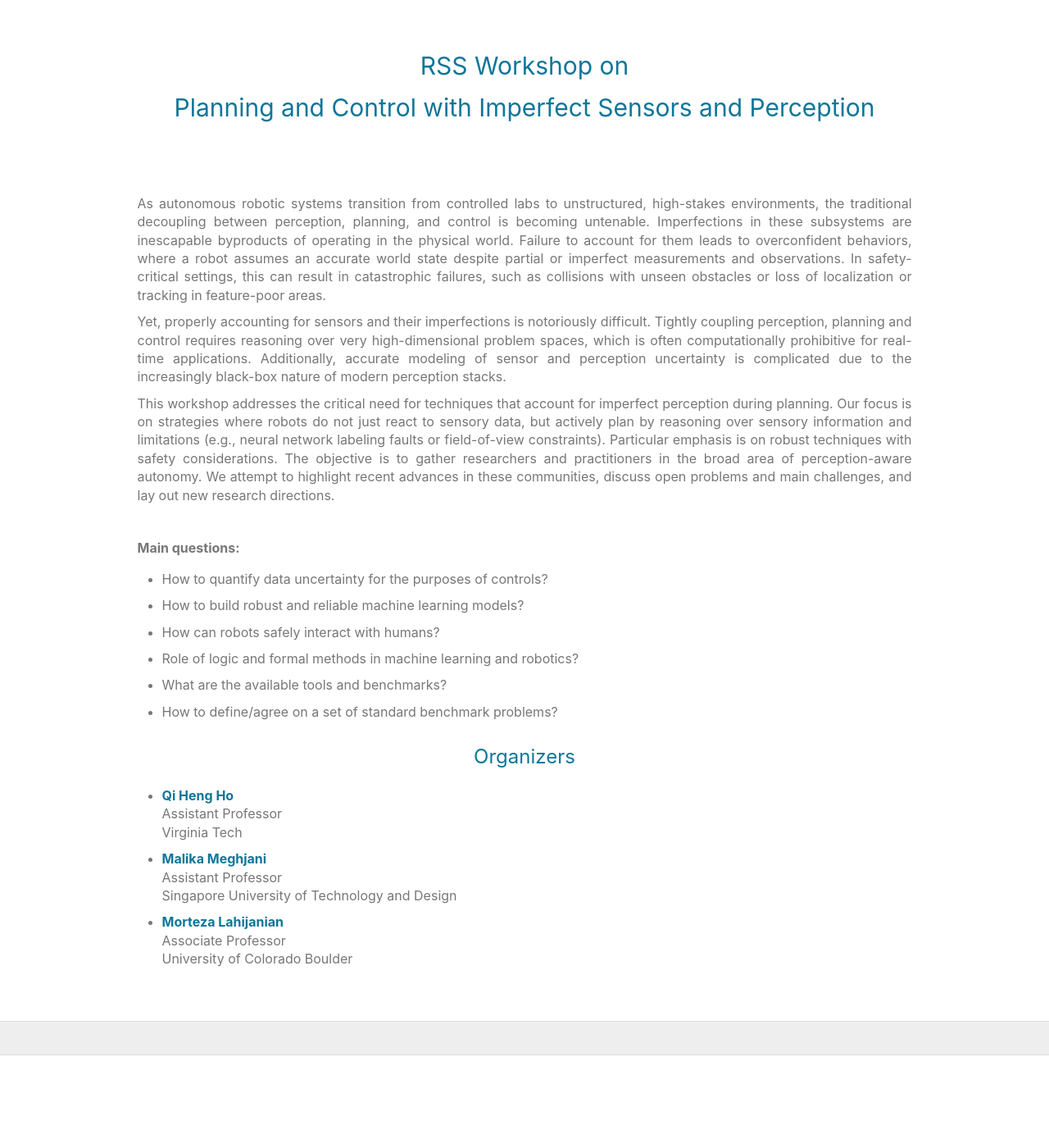
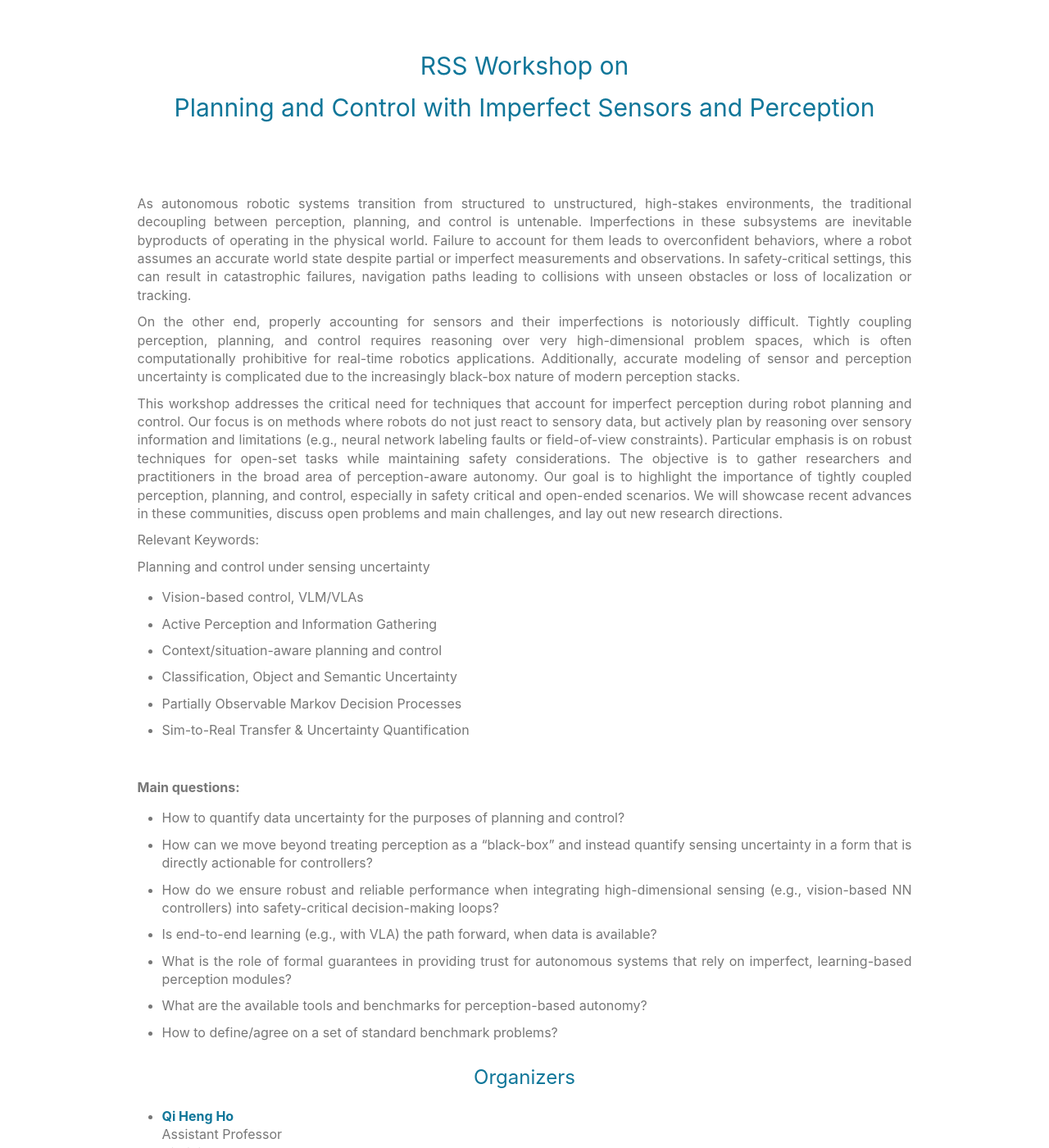
Before and after one commit to aria-systems-group/website, a Jekyll site: the page built from pages/rssworkshop2025.md, in a window 1280 px wide and 1400 px high. Shown: the whole window at 82% size. Built offline with Jekyll 4.4.1, drawn with Linux system fonts in a browser that asks for light colours; some of the changed lines change nothing that is shown; some of the changed text lies outside the part shown.

Commit message:
added stuff

```diff
--- a/pages/rssworkshop2025.md
+++ b/pages/rssworkshop2025.md
@@ -20,11 +20,29 @@
 
 <br>
 
-As autonomous robotic systems transition from controlled labs to unstructured, high-stakes environments, the traditional decoupling between perception, planning, and control is becoming untenable. Imperfections in these subsystems are inescapable byproducts of operating in the physical world. Failure to account for them leads to overconfident behaviors, where a robot assumes an accurate world state despite partial or imperfect measurements and observations. In safety-critical settings, this can result in catastrophic failures, such as collisions with unseen obstacles or loss of localization or tracking in feature-poor areas.
+<!-- As autonomous robotic systems transition from controlled labs to unstructured, high-stakes environments, the traditional decoupling between perception, planning, and control is becoming untenable. Imperfections in these subsystems are inescapable byproducts of operating in the physical world. Failure to account for them leads to overconfident behaviors, where a robot assumes an accurate world state despite partial or imperfect measurements and observations. In safety-critical settings, this can result in catastrophic failures, such as collisions with unseen obstacles or loss of localization or tracking in feature-poor areas.
 
 Yet, properly accounting for sensors and their imperfections is notoriously difficult. Tightly coupling perception, planning and control requires reasoning over very high-dimensional problem spaces, which is often computationally prohibitive for real-time applications. Additionally, accurate modeling of sensor and perception uncertainty is complicated due to the increasingly black-box nature of modern perception stacks.
 
-This workshop addresses the critical need for techniques that account for imperfect perception during planning. Our focus is on strategies where robots do not just react to sensory data, but actively plan by reasoning over sensory information and limitations (e.g., neural network labeling faults or field-of-view constraints). Particular emphasis is on robust techniques with safety considerations. The objective is to gather researchers and practitioners in the broad area of perception-aware autonomy. We attempt to highlight recent advances in these communities, discuss open problems and main challenges, and lay out new research directions.
+This workshop addresses the critical need for techniques that account for imperfect perception during planning. Our focus is on strategies where robots do not just react to sensory data, but actively plan by reasoning over sensory information and limitations (e.g., neural network labeling faults or field-of-view constraints). Particular emphasis is on robust techniques with safety considerations. The objective is to gather researchers and practitioners in the broad area of perception-aware autonomy. We attempt to highlight recent advances in these communities, discuss open problems and main challenges, and lay out new research directions. -->
+
+As autonomous robotic systems transition from structured to unstructured, high-stakes environments, the traditional decoupling between perception, planning, and control is untenable. Imperfections in these subsystems are inevitable byproducts of operating in the physical world. Failure to account for them leads to overconfident behaviors, where a robot assumes an accurate world state despite partial or imperfect measurements and observations. In safety-critical settings, this can result in catastrophic failures, navigation paths leading to collisions with unseen obstacles or loss of localization or tracking.
+
+
+On the other end, properly accounting for sensors and their imperfections is notoriously difficult. Tightly coupling perception, planning, and control requires reasoning over very high-dimensional problem spaces, which is often computationally prohibitive for real-time robotics applications. Additionally, accurate modeling of sensor and perception uncertainty is complicated due to the increasingly black-box nature of modern perception stacks.
+
+
+This workshop addresses the critical need for techniques that account for imperfect perception during robot planning and control. Our focus is on methods where robots do not just react to sensory data, but actively plan by reasoning over sensory information and limitations (e.g., neural network labeling faults or field-of-view constraints). Particular emphasis is on robust techniques for open-set tasks while maintaining safety considerations. The objective is to gather researchers and practitioners in the broad area of perception-aware autonomy. Our goal is to highlight the importance of tightly coupled perception, planning, and control, especially in safety critical and open-ended scenarios. We will showcase recent advances in these communities, discuss open problems and main challenges, and lay out new research directions.
+
+Relevant Keywords:
+
+Planning and control under sensing uncertainty
+- Vision-based control, VLM/VLAs
+- Active Perception and Information Gathering
+- Context/situation-aware planning and control
+- Classification, Object and Semantic Uncertainty
+- Partially Observable Markov Decision Processes
+- Sim-to-Real Transfer & Uncertainty Quantification
 
 
 <br>
@@ -32,12 +50,14 @@
 
 **Main questions:**
 
-- How to quantify data uncertainty for the purposes of controls?
-- How to build robust and reliable machine learning models?
-- How can robots safely interact with humans?
-- Role of logic and formal methods in machine learning and robotics?
-- What are the available tools and benchmarks?
+- How to quantify data uncertainty for the purposes of planning and control?
+- How can we move beyond treating perception as a "black-box" and instead quantify sensing uncertainty in a form that is directly actionable for controllers?
+- How do we ensure robust and reliable performance when integrating high-dimensional sensing (e.g., vision-based NN controllers) into safety-critical decision-making loops?
+- Is end-to-end learning (e.g., with VLA) the path forward, when data is available?
+- What is the role of formal guarantees in providing trust for autonomous systems that rely on imperfect, learning-based perception modules?
+- What are the available tools and benchmarks for perception-based autonomy?
 - How to define/agree on a set of standard benchmark problems?
+
 
 
 ## Organizers
@@ -60,55 +80,39 @@
 
 
 
-<!-- ## Invited Speakers and Panelists (confirmed)
+## Invited Speakers and Panelists (confirmed)
 
 
-- [Marco Pavone](https://profiles.stanford.edu/marco-pavone), Associate Professor, Stanford University
-- [Chuchu Fan](https://chuchu.mit.edu/), Assistant Professor, MIT
-- [Nicola Paoletti](https://nicolapaoletti.com/), Associate Professor, King’s College London
-- [Calin Belta](https://sites.bu.edu/hyness/calin/), Professor, Boston University
-- [Changliu Liu](https://www.ri.cmu.edu/ri-faculty/changliu-liu/), Assistant Professor, Carnegie Mellon University
-- [Negar Mehr](http://negar.web.illinois.edu/), Assistant Professor, University of Illinois at Urbana-Champagne
-- [Mathias Lechner](https://mlech26l.github.io/pages/about/), Postdoc, MIT
-- [Andrea Patanè](https://www.scss.tcd.ie/personnel/apatane), Assistant Professor, Trinity College Dublin
-- [Yasser Shoukry](https://rcpsl.eng.uci.edu/yshoukry/), Assistant Professor, University of California Irvine
+- [Hannah Kurniawati](hanna.kurniawati@anu.edu.au), Professor, Australian National University
+- [Fabio Ramos](fabio.ramos@sydney.edu.au), Professor, University of Sydney & NVIDIA
+- [Yiannis Kantaros](ioannisk@wustl.edu), Assistant Professor, Washington University in St. Louis
 
 
 ## Submission Info
 
-We invite submissions of poster abstracts on any topic within the theme of the workshop: safe and verifiable autonomy. We accept published and ongoing work. The authors of the accepted abstracts will present their posters at the workshop. In addition, the pdf file of the posters along with their abstracts will be made available for general public on the workshop website.
+We invite submissions of poster abstracts on any topic within the theme of the workshop. We accept published and ongoing work. The authors of the accepted abstracts will present their posters at the workshop. In addition, the pdf file of the posters along with their abstracts will be made available for general public on the workshop website.
 
-Abstracts should be 1-2 page long in RSS paper format and are submitted through [EasyChair](https://easychair.org/cfp/CD-CURS-2023
-).
+Abstracts should be 1-2 page long in RSS paper format and are submitted through [EasyChair]().
 
 Some of the abstracts may be invited to be extended into an article for publication in a special issue of a journal.
 
 <br>
 
-**Important Dates**
+<!-- **Important Dates**
 - Abstract submission: June 8, 2023
 - Notification: June 10, 2023
 - Camera Ready: July 3, 2023
-- Workshop: July 10, 2023
+- Workshop: July 10, 2023 -->
 
 
 ## Tentative Schedule
 
 - 8:45 - 9:00 &nbsp;&nbsp;&nbsp;&nbsp;&nbsp;&nbsp;&nbsp;&nbsp; Welcome and Introduction
-- 9:00 - 9:30 &nbsp;&nbsp;&nbsp;&nbsp;&nbsp;&nbsp;&nbsp;&nbsp; Keynote Speaker 1
-- 9:30 - 10:00 &nbsp;&nbsp;&nbsp;&nbsp;&nbsp;&nbsp; Keynote Speaker 2
-- 10:00 - 10:30	&nbsp;&nbsp;&nbsp;&nbsp; Keynote Speaker 3
-- 10:30 - 10:45	&nbsp;&nbsp;&nbsp;&nbsp; Coffee Break (poster setup)
-- 10:45 - 11:45	&nbsp;&nbsp;&nbsp;&nbsp; Panel Discussion 1
-- 11:45 - 12:15	&nbsp;&nbsp;&nbsp;&nbsp; Invited Talk 1
-- 12:15 - 12:30	&nbsp;&nbsp;&nbsp;&nbsp; Poster Spotlight Talks
-- 12:30 - 14:00	&nbsp;&nbsp;&nbsp;&nbsp; Lunch Break
-- 14:00 - 14:30	&nbsp;&nbsp;&nbsp;&nbsp; Invited Talk 2
-- 14:30 - 15:00	&nbsp;&nbsp;&nbsp;&nbsp; Invited Talk 3
-- 15:00 - 15:30	&nbsp;&nbsp;&nbsp;&nbsp; Invited Talk 4
-- 15:30 - 15:00	&nbsp;&nbsp;&nbsp;&nbsp; Coffee Break (poster session)
-- 15:45 - 16:15	&nbsp;&nbsp;&nbsp;&nbsp; Invited Talk 5
-- 16:15 - 16:45	&nbsp;&nbsp;&nbsp;&nbsp; Invited Talk 6
-- 16:45 - 17:45	&nbsp;&nbsp;&nbsp;&nbsp; Panel Discussion 2 & Concluding Remarks
-- 17:45 – 18:45	&nbsp;&nbsp;&nbsp;&nbsp; Poster Presentations
- -->
+- 9:00 - 9:30 &nbsp;&nbsp;&nbsp;&nbsp;&nbsp;&nbsp;&nbsp;&nbsp; Invited Speaker 1
+- 9:30 - 10:00 &nbsp;&nbsp;&nbsp;&nbsp;&nbsp;&nbsp; Invited Speaker 2
+- 10:00 - 10:30	&nbsp;&nbsp;&nbsp;&nbsp; Invited Speaker 3
+- 10:30 - 11:00	&nbsp;&nbsp;&nbsp;&nbsp; Coffee Break (poster session)
+- 11:00 - 11:30	&nbsp;&nbsp;&nbsp;&nbsp; Invited Speaker 4
+- 11:30 - 12:00	&nbsp;&nbsp;&nbsp;&nbsp; Invited Speaker 5
+- 12:00 - 12:15	&nbsp;&nbsp;&nbsp;&nbsp; Poster Spotlight Talks
+- 12:15 - 13:00	&nbsp;&nbsp;&nbsp;&nbsp; Panel Discussion and Debate
```
